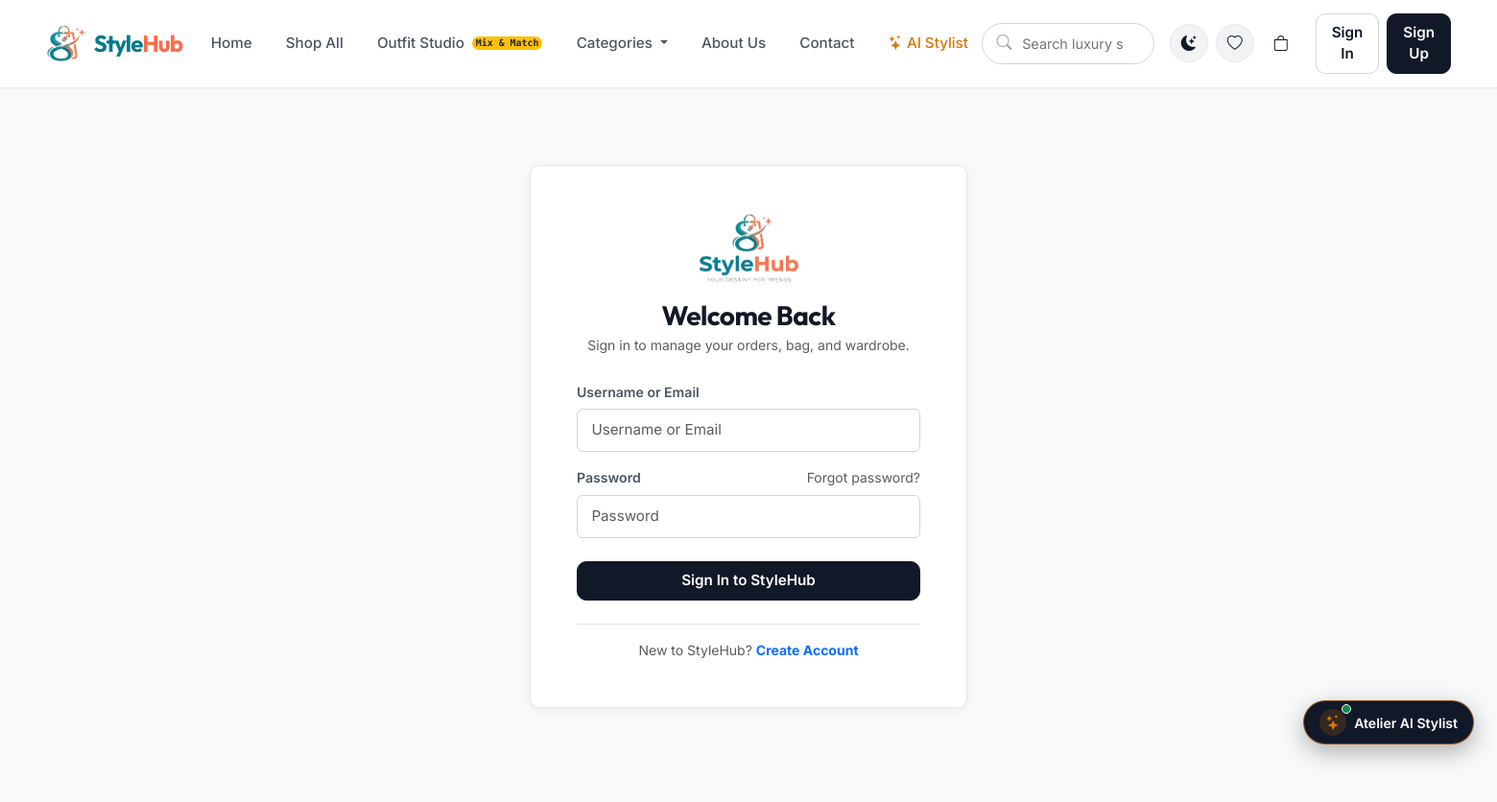
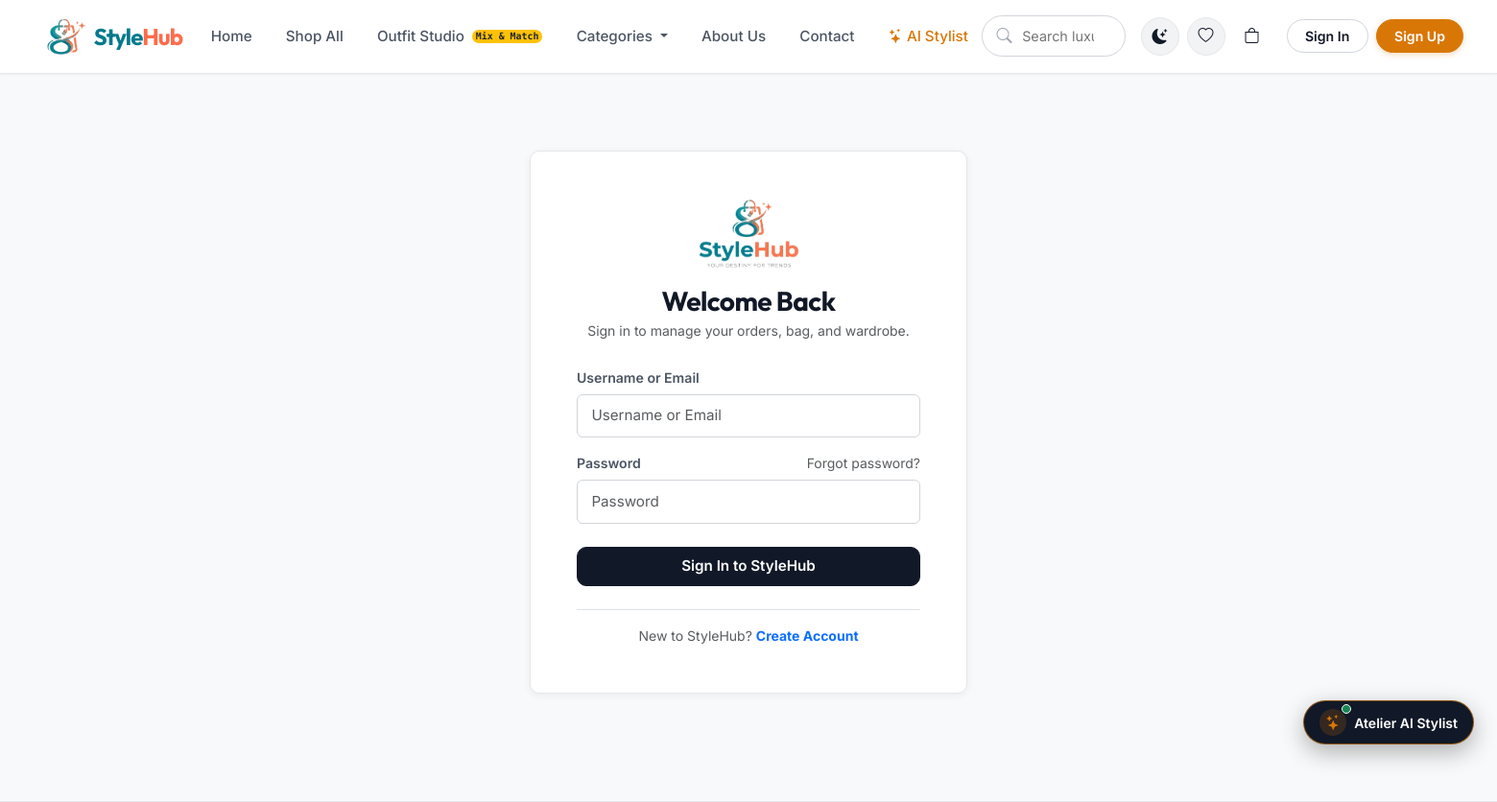
Before and after one commit to the-ayush-ch0udhary/StyleHub, a Django app: page /accounts/login/?next=/accounts/addresses/add/ in a window 1560 px wide. Shown: the top 836 px of the page at 96% size. Run offline with Django 5.2, Linux system fonts and the light colour scheme; data comes from the database, SQL or seed files in the repository; data that the repository does not hold is empty; some libraries are stand-ins or nearby versions; some web fonts are replaced.

Commit message:
fix(navbar): prevent Sign In and Sign Up text wrapping with luxury capsule styling and non-wrapping layout

```diff
--- a/static/css/stylehub.css
+++ b/static/css/stylehub.css
@@ -254,8 +254,8 @@ a {
 .search-box-wrap {
   position: relative;
   width: 100%;
-  max-width: 320px;
-  min-width: 180px;
+  max-width: 250px;
+  min-width: 150px;
   flex-shrink: 1;
 }
 
@@ -291,6 +291,7 @@ a {
    BUTTONS & CONTROLS
    ========================================================================== */
 .btn-sh-primary {
+  white-space: nowrap !important;
   background-color: var(--accent-primary);
   color: var(--accent-text) !important;
   border: 1px solid var(--accent-primary);
@@ -314,6 +315,7 @@ a {
 }
 
 .btn-sh-outline {
+  white-space: nowrap !important;
   background-color: transparent;
   color: var(--text-primary) !important;
   border: 1px solid var(--border-strong);
@@ -1364,3 +1366,51 @@ a {
   transform: scale(1.3);
   box-shadow: 0 0 0 2px #D4AF37;
 }
+
+
+
+
+/* ==========================================================================
+   NAVBAR AUTH BUTTONS (Clean, Non-wrapping, Luxury Aesthetic)
+   ========================================================================== */
+.nav-auth-btn {
+  white-space: nowrap !important;
+  font-size: 0.88rem !important;
+  font-weight: 600 !important;
+  padding: 0.42rem 1.15rem !important;
+  border-radius: var(--radius-pill) !important;
+  flex-shrink: 0 !important;
+  display: inline-flex;
+  align-items: center;
+  justify-content: center;
+  text-decoration: none !important;
+  line-height: 1.4 !important;
+  transition: all var(--transition-fast) !important;
+}
+
+.nav-btn-signin {
+  background-color: transparent !important;
+  color: var(--text-primary) !important;
+  border: 1px solid var(--border-strong) !important;
+}
+
+.nav-btn-signin:hover {
+  background-color: var(--bg-surface-alt) !important;
+  border-color: var(--gold-accent) !important;
+  color: var(--gold-accent) !important;
+}
+
+.nav-btn-signup {
+  background-color: var(--gold-accent) !important;
+  color: #FFFFFF !important;
+  border: 1px solid var(--gold-accent) !important;
+  box-shadow: 0 2px 6px rgba(217, 119, 6, 0.25);
+}
+
+.nav-btn-signup:hover {
+  background-color: var(--gold-accent-hover) !important;
+  border-color: var(--gold-accent-hover) !important;
+  color: #FFFFFF !important;
+  transform: translateY(-1px);
+  box-shadow: 0 4px 12px rgba(217, 119, 6, 0.35);
+}
--- a/templates/base.html
+++ b/templates/base.html
@@ -24,7 +24,7 @@
   <link rel="stylesheet" href="https://cdn.jsdelivr.net/npm/bootstrap-icons@1.11.3/font/bootstrap-icons.min.css">
 
   <!-- Custom StyleHub CSS Design System -->
-  <link rel="stylesheet" href="{% static 'css/stylehub.css' %}?v=2.3">
+  <link rel="stylesheet" href="{% static 'css/stylehub.css' %}?v=2.4">
 
   <!-- Razorpay SDK -->
   <script src="https://checkout.razorpay.com/v1/checkout.js"></script>
--- a/templates/includes/navbar.html
+++ b/templates/includes/navbar.html
@@ -83,7 +83,7 @@
       <!-- Search Bar -->
       <form class="d-flex my-2 my-lg-0 me-lg-3 search-box-wrap" action="{% url 'products:search' %}" method="GET">
         <i class="bi bi-search search-icon"></i>
-        <input class="search-input" type="search" name="q" placeholder="Search luxury shirts, jackets, denim..." aria-label="Search" value="{{ request.GET.q|default:'' }}">
+        <input class="search-input" type="search" name="q" placeholder="Search luxury fashion..." aria-label="Search" value="{{ request.GET.q|default:'' }}">
       </form>
 
       <!-- Right Action Items -->
@@ -141,9 +141,9 @@
             </ul>
           </div>
         {% else %}
-          <div class="d-flex align-items-center gap-2 ms-lg-2">
-            <a href="{% url 'accounts:login' %}" class="btn btn-sh-outline py-2 px-3">Sign In</a>
-            <a href="{% url 'accounts:register' %}" class="btn btn-sh-primary py-2 px-3">Sign Up</a>
+          <div class="d-flex align-items-center gap-2 ms-lg-2 flex-shrink-0">
+            <a href="{% url 'accounts:login' %}" class="nav-auth-btn nav-btn-signin">Sign In</a>
+            <a href="{% url 'accounts:register' %}" class="nav-auth-btn nav-btn-signup">Sign Up</a>
           </div>
         {% endif %}
       </div>
```
Also changed, not shown: products/ai_stylist.py (line endings or trailing spaces), static/js/ai_stylist.js (line endings or trailing spaces), templates/includes/ai_stylist_drawer.html (line endings or trailing spaces).
